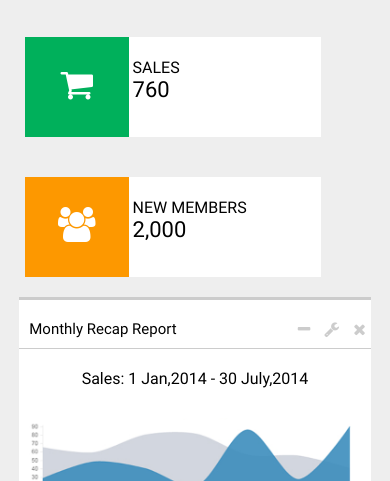
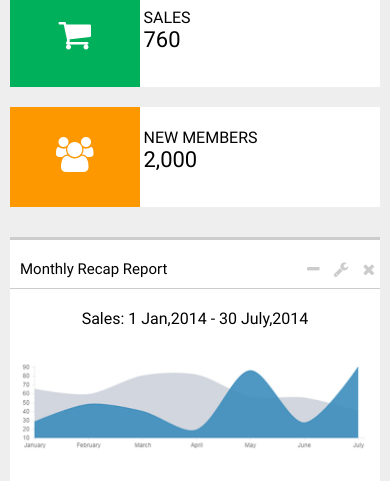
Before and after one commit to priyanka0901/UI-task, a website: page ass2-task/index.html in a window 390 px wide. Shown: the part 363-844 px from the top of the page. Drawn offline with nearby package versions, Linux system fonts and the light colour scheme; files that its build step writes are made by us from their sources; files whose address does not match are found by name.

Commit message:
Restyled analysis box

```diff
--- a/ass2-task/index.html
+++ b/ass2-task/index.html
@@ -145,6 +145,7 @@
         </ul>
         <h2 class="dashboard-header">Dashboard <span>(Version 2.2)</span></h2>
         <div class="dash-wrapper">
+            <div class="analysis-wrapper">
                 <div class="dashboard-analysis">
                     <span class="analysis-icon blue-bc"><i class="fa fa-cog"></i></span>
                     <span class="analysis-value">
@@ -152,6 +153,8 @@
                         <h2>90%</h2>
                     </span>
                 </div>
+            </div>
+            <div class="analysis-wrapper">
                 <div class="dashboard-analysis">
                     <span class="analysis-icon red-bc"><i class="fa  fa-google-plus"></i></span>
                     <span class="analysis-value">
@@ -159,6 +162,8 @@
                         <h2>41,223</h2>
                     </span>
                 </div>
+            </div>
+            <div class="analysis-wrapper">
                 <div class="dashboard-analysis">
                     <span class="analysis-icon green-bc"><i class="fa fa-shopping-cart"></i></span>
                     <span class="analysis-value">
@@ -166,12 +171,15 @@
                         <h2>760</h2>
                     </span>
                 </div>
+            </div>
+            <div class="analysis-wrapper">
                 <div class="dashboard-analysis">
                     <span class="analysis-icon orange-bc"><i class="fa fa-users"></i></span>
                     <span class="analysis-value">
                         <h4>NEw members</h4>
                         <h2>2,000</h2>
                     </span>
+                </div>
         </div>
         </div>
         <div class="month-report">
--- a/ass2-task/sass/pages/_common.scss
+++ b/ass2-task/sass/pages/_common.scss
@@ -112,6 +112,10 @@ input {
   background-color: $orange;
 }
 
+.padding-right-15 {
+  padding-right: 15px;
+}
+
 .button {
   border: 0;
   border-radius: 3px;
--- a/ass2-task/sass/pages/_home.scss
+++ b/ass2-task/sass/pages/_home.scss
@@ -257,12 +257,19 @@
   }
 
   .dash-wrapper {
+    margin: 30px 0;
+
+    .analysis-wrapper {
+      background-color: $background-white;
+      display: inline-block;
+      margin-right: -4px;
+      padding-right: 15px;
+      width: 25%;
+
       .dashboard-analysis {
         background: $white;
-    display: inline-block;
         height: 100px;
-    margin: 20px 10px 20px 0;
-    width: 23%;
+        width: 100%;
 
         .analysis-icon {
           display: inline-block;
@@ -288,6 +295,11 @@
           }
         }
       }
+    }
+  }
+
+  .dash-wrapper .analysis-wrapper:nth-child(4) {
+    padding-right: 0 $important;
   }
 
   .month-report {
@@ -379,8 +391,9 @@
       .month-summary {
         display: inline-block;
         margin: 10px 0;
+        margin-right: -4px;
         text-align: center;
-        width: 24%;
+        width: 25%;
 
         &:nth-child(1),
         &:nth-child(2),
@@ -544,7 +557,6 @@
 @media only screen and (min-width:1024px) and (max-width:1440px) {
   .dashboard-container {
     .dashboard-analysis {
-      margin: 20px 5px 20px 0;
 
       .analysis-value {
         h4 {
@@ -625,14 +637,15 @@
     margin-left: 0;
     width: 100%;
 
-    .dashboard-analysis {
-      margin: 20px 15px $important;
-      width: 40% $important;
+    .dash-wrapper {
+      margin: 10px 0 30px;
+      .analysis-wrapper {
+        width: 50% $important;
+      }
     }
 
+
     .month-report {
-      margin: auto;
-      width: 95%;
 
       .month-graph {
         width: 100%;
@@ -656,9 +669,9 @@
     }
 
     .visitors-section {
-      margin: auto;
-      width: 95%;
-
+      .map-data {
+        margin: 30px 0 38px $important;
+      }
       .visitors-report {
         width: 100%;
       }
@@ -677,6 +690,14 @@
         }
       }
     }
+  }
+  .dash-wrapper .analysis-wrapper:nth-child(1),
+  .dash-wrapper .analysis-wrapper:nth-child(3) {
+    padding-right: 30px $important;
+  }
+  .dash-wrapper .analysis-wrapper:nth-child(2) {
+    padding: 20px 0;
+    padding-right: 0 $important;
   }
 }
 
@@ -710,6 +731,11 @@
   }
 
   .dashboard-container {
+    .dash-wrapper {
+      .analysis-wrapper {
+        width: 100% !important;
+      }
+    }
     .dashboard-menu {
       li {
         padding: 0 $important;
@@ -724,11 +750,6 @@
       span {
         font-size: $font-10;
         }
-      }
-
-    .dashboard-analysis {
-      margin: 20px 15px $important;
-      width: 80% $important;
       }
 
     .month-report {
@@ -751,6 +772,15 @@
       font-size: $font-14 $important;
     }
   }
+
+  .dash-wrapper .analysis-wrapper:nth-child(1),
+  .dash-wrapper .analysis-wrapper:nth-child(3) {
+    padding-right: 0 $important;
+  }
+
+  .dash-wrapper .analysis-wrapper:nth-child(4) {
+    margin-top: 20px;
+  }
 }
 
 //===========media queries ends=======//
```
Lines whose indentation alone changed are shown as unchanged.
